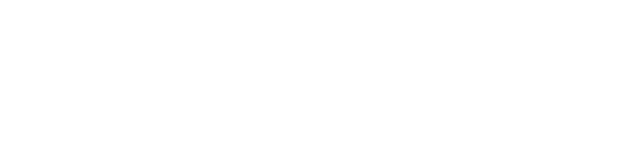
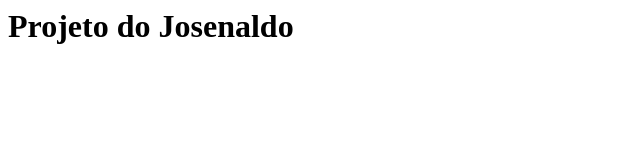
Before and after one commit to josenaldo-sousa/curso-git, a plain HTML site: page index.html in a window 1280 px wide. Shown: the whole page, without its empty margins (0-640 px from the left). Drawn offline with Linux system fonts and the light colour scheme.

Commit message:
Inserido o título

```diff
--- a/index.html
+++ b/index.html
@@ -1,5 +1,7 @@
 <html>
-<head></head>
+<head>
+</head>
 <body>
+<h1> Projeto do Josenaldo </h1>
 </body>
 </html>
```
